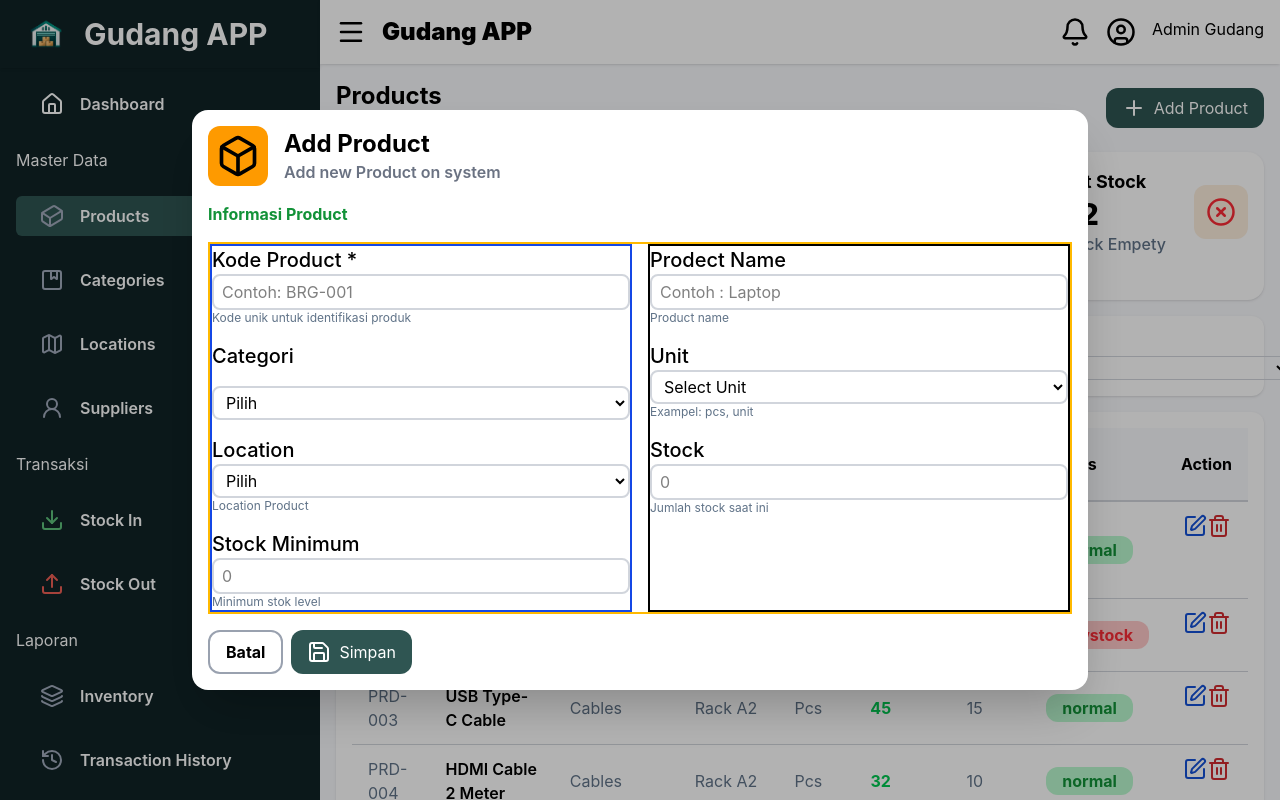
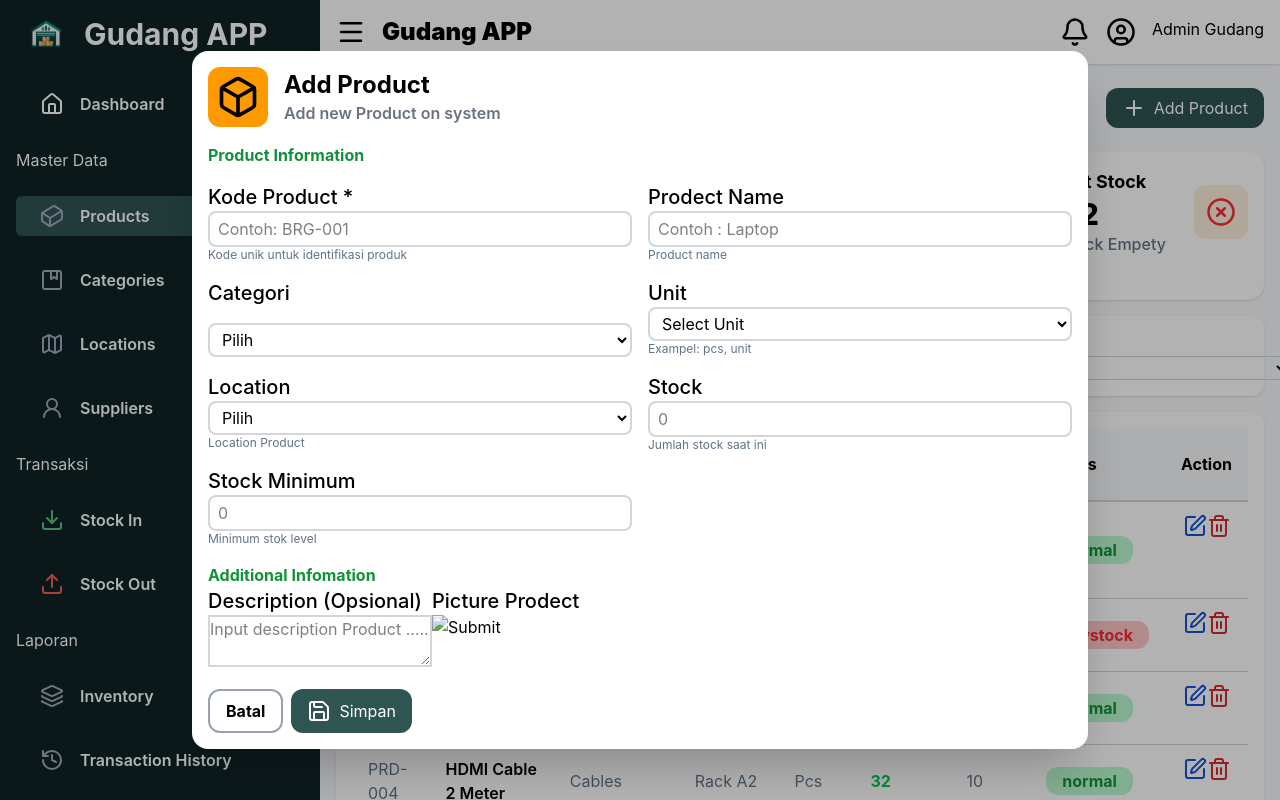
Before and after one commit to rohimmaruf/warehouse, a React (Vite) app: page /product in a window 1280 px wide. Both pictures are taken after typing "Sample" into the empty fields and a click on the button "Add Product". Shown: the top 800 px of the page. Built offline with nearby package versions, Linux system fonts and the light colour scheme.

Commit message:
ProductPage_FormPage_styling

```diff
--- a/src/components/Button.jsx
+++ b/src/components/Button.jsx
@@ -2,7 +2,7 @@ const Button = ({onClick = () => {}, title='', icon = null, varian="primary"}) =
 
     const buttonVarian = {
         primary : 'text-white font-normal hover:bg-warehouse-sidebar-dark   bg-warehouse-sidebar-active',
-        secondary : 'text font-bold bg-white border-2 border-gray-400 hover:bg-gray-500'
+        secondary : 'text font-bold bg-white border-2 border-gray-400 hover:bg-warehouse-sidebar-active '
     }
 
     return (
--- /dev/null
+++ b/src/components/InfomationText.jsx
@@ -0,0 +1,5 @@
+const InformationText = ({children}) => {
+    return(<p className="text-text-green font-bold">{children}</p>)
+}
+
+export default InformationText
--- a/src/components/TitleForm.jsx
+++ b/src/components/TitleForm.jsx
@@ -1,6 +1,6 @@
-const TitleForm = ({title=""}) => {
+const TitleForm = ({children}) => {
     return(
-        <h2 className="text-xl font-medium">{title}</h2>
+        <h2 className="text-xl font-medium">{children}</h2>
     )
 }
 
--- a/src/features/products/ProductForm.jsx
+++ b/src/features/products/ProductForm.jsx
@@ -3,6 +3,7 @@ import Button from "@/components/Button"
 import TitleForm from "@/components/TitleForm"
 import { useState } from "react"
 import HelperText from "@/components/HelperText"
+import InformationText from "@/components/InfomationText"
 
 const ProductForm = ({ onCancel = () => { }, onAddProduct = () => { } }) => {
 
@@ -26,7 +27,7 @@ const ProductForm = ({ onCancel = () => { }, onAddProduct = () => { } }) => {
             ...detailProduct,
             id: Date.now()
         }
-        console.log(newProdact);
+        // console.log(newProdact);
         onAddProduct(newProdact)
         onCancel()
 
@@ -44,15 +45,15 @@ const ProductForm = ({ onCancel = () => { }, onAddProduct = () => { } }) => {
                     </div>
 
                 </div>
-                <p className="text-text-green font-bold">Informasi Product</p>
+                <InformationText>Product Information</InformationText>
                 {/* Form */}
-                <div className="flex gap-4 border-2 border-amber-400 w-full ">
+                <div className="flex gap-4  border-amber-400 w-full ">
 
-                    <div className="border-2 border-blue-700 w-full gap-4 flex flex-col">
+                    <div className=" border-blue-700 w-full gap-4 flex flex-col">
 
                         {/* Kode Product */}
                         <div>
-                            <TitleForm title="Kode Product *" />
+                            <TitleForm>Kode Product *</TitleForm>
                             <input
                                 className="border-gray-300 border-2 px-2 py-1 rounded-lg w-full "
                                 type="text"
@@ -65,7 +66,7 @@ const ProductForm = ({ onCancel = () => { }, onAddProduct = () => { } }) => {
 
 
                         {/* Categori */}
-                        <TitleForm title="Categori" />
+                        <TitleForm >Categori</TitleForm>
                         <select
                             className="border-gray-300 border-2 w-full px-2 py-1 rounded-lg"
                             name="category"
@@ -80,7 +81,7 @@ const ProductForm = ({ onCancel = () => { }, onAddProduct = () => { } }) => {
 
                         {/* Location */}
                         <div>
-                            <TitleForm title="Location" />
+                            <TitleForm>Location</TitleForm>
                             <select
                                 className="border-gray-300 border-2 w-full px-2 py-1 rounded-lg"
                                 name="location"
@@ -96,7 +97,7 @@ const ProductForm = ({ onCancel = () => { }, onAddProduct = () => { } }) => {
 
                         {/* Stock Minimum */}
                         <div>
-                            <TitleForm title="Stock Minimum" />
+                            <TitleForm>Stock Minimum</TitleForm>
                             <input
                                 className="border-gray-300 border-2 w-full px-2 py-1 rounded-lg"
                                 type="text"
@@ -107,12 +108,11 @@ const ProductForm = ({ onCancel = () => { }, onAddProduct = () => { } }) => {
                             <HelperText>Minimum stok level </HelperText>
                         </div>
                     </div>
-                    <div className="border-2 w-full flex flex-col gap-4">
+                    <div className="w-full flex flex-col gap-4">
 
                         {/* Product Name */}
                         <div>
-                            <TitleForm title="Prodect Name" />
-                            <input
+                            <TitleForm>Prodect Name</TitleForm>                            <input
                                 className="border-gray-300 border-2 w-full px-2 py-1 rounded-lg"
                                 type="text"
                                 placeholder="Contoh : Laptop"
@@ -124,7 +124,7 @@ const ProductForm = ({ onCancel = () => { }, onAddProduct = () => { } }) => {
 
                         {/* Unit */}
                         <div>
-                            <TitleForm title="Unit" />
+                            <TitleForm>Unit</TitleForm>
                             <select
                                 // onChange={inputChange}
                                 className="border-gray-300 border-2 w-full px-2 py-1 rounded-lg"
@@ -141,7 +141,7 @@ const ProductForm = ({ onCancel = () => { }, onAddProduct = () => { } }) => {
 
                         <div>
                             {/* Stock */}
-                            <TitleForm title="Stock" />
+                            <TitleForm>Stock</TitleForm>
                             {/* Bikin Handler */}
                             <input
                                 className="border-gray-300 border-2 w-full px-2 py-1 rounded-lg"
@@ -153,6 +153,25 @@ const ProductForm = ({ onCancel = () => { }, onAddProduct = () => { } }) => {
                             <HelperText>Jumlah stock saat ini</HelperText>
                         </div>
                     </div>
+                </div>
+                <div>
+                    <InformationText>Additional Infomation</InformationText>
+                    <div className="flex justify-between">
+                        <div>
+                            <TitleForm>Description (Opsional)</TitleForm>
+                            <textarea
+                                className="border-gray-300 border-2"
+                                name=""
+                                placeholder="Input description Product ....."
+                            >
+                            </textarea>
+                        </div>
+                        <div>
+                            <TitleForm>Picture Prodect</TitleForm>
+                            <input type="image" />
+                        </div>
+                    </div>
+
                 </div>
 
 
--- a/src/features/products/ProductTable.jsx
+++ b/src/features/products/ProductTable.jsx
@@ -1,9 +1,12 @@
 import { PenBoxIcon, Trash2 } from "lucide-react"
-import { useState } from "react";
+import { useEffect, useState } from "react";
 
 const ProductTable = ({ product }) => {
 
     const [listProduct, setListProduct] = useState(product)
+
+    console.log(product);
+
 
     const onEdit = (id) => {
         return console.log(id);
@@ -14,6 +17,10 @@ const ProductTable = ({ product }) => {
         return setListProduct((prev) => prev.filter((e) => e.id !== id))
 
     }
+
+    useEffect(() => (
+        setListProduct(product)
+    ), [product])
 
     return (
         <div className="w-full overflow-x-auto bg-warehouse-surface shadow rounded-xl p-4">
--- a/src/pages/products/ProductPage.jsx
+++ b/src/pages/products/ProductPage.jsx
@@ -11,11 +11,17 @@ const ProductPage = () => {
     const [isOpen, setIsOpen] = useState(false)
      const [listProduct, setListProduct] = useState(product)
 
+
     const onAddListProdact = (e) => {
         console.log(e);
-        setListProduct(
-            (prev) => ([...prev, e])
-        )
+        // setListProduct(
+        //     (prev) => ([...prev, e])
+        // )
+        setListProduct( (prev) => ([...prev, e]) )
+        console.log(listProduct);
+
+
+
 
     }
 
@@ -25,7 +31,9 @@ const ProductPage = () => {
             <ProductStats/>
             <ProductFilter/>
             <ProductTable product={listProduct}/>
-            {isOpen && <ProductForm onCancel={() => {setIsOpen(false)}} onAddProduct={onAddListProdact} />}
+            {isOpen && <ProductForm
+            onCancel={() => {setIsOpen(false)}}
+            onAddProduct={onAddListProdact} />}
         </div>
     )
 }
```
